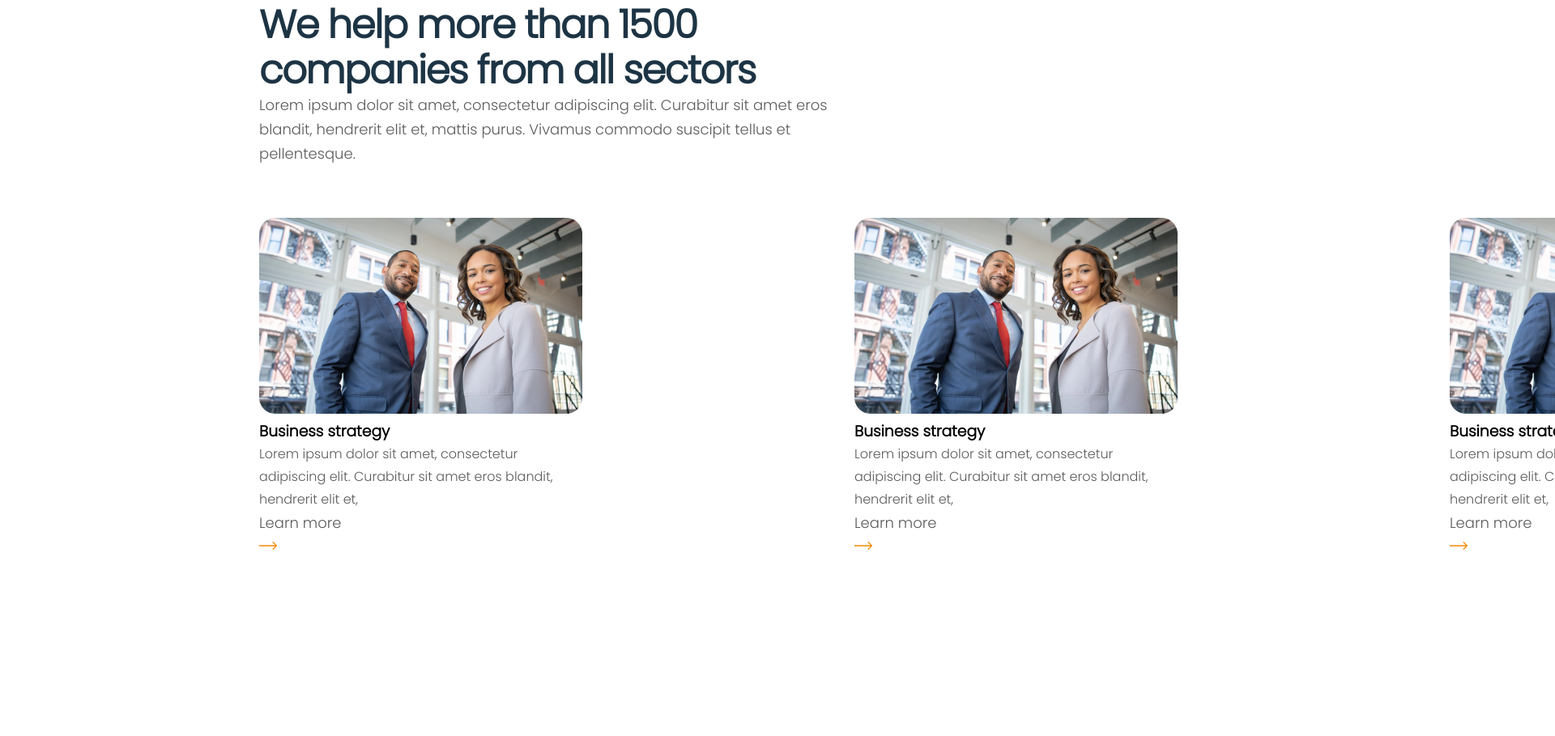
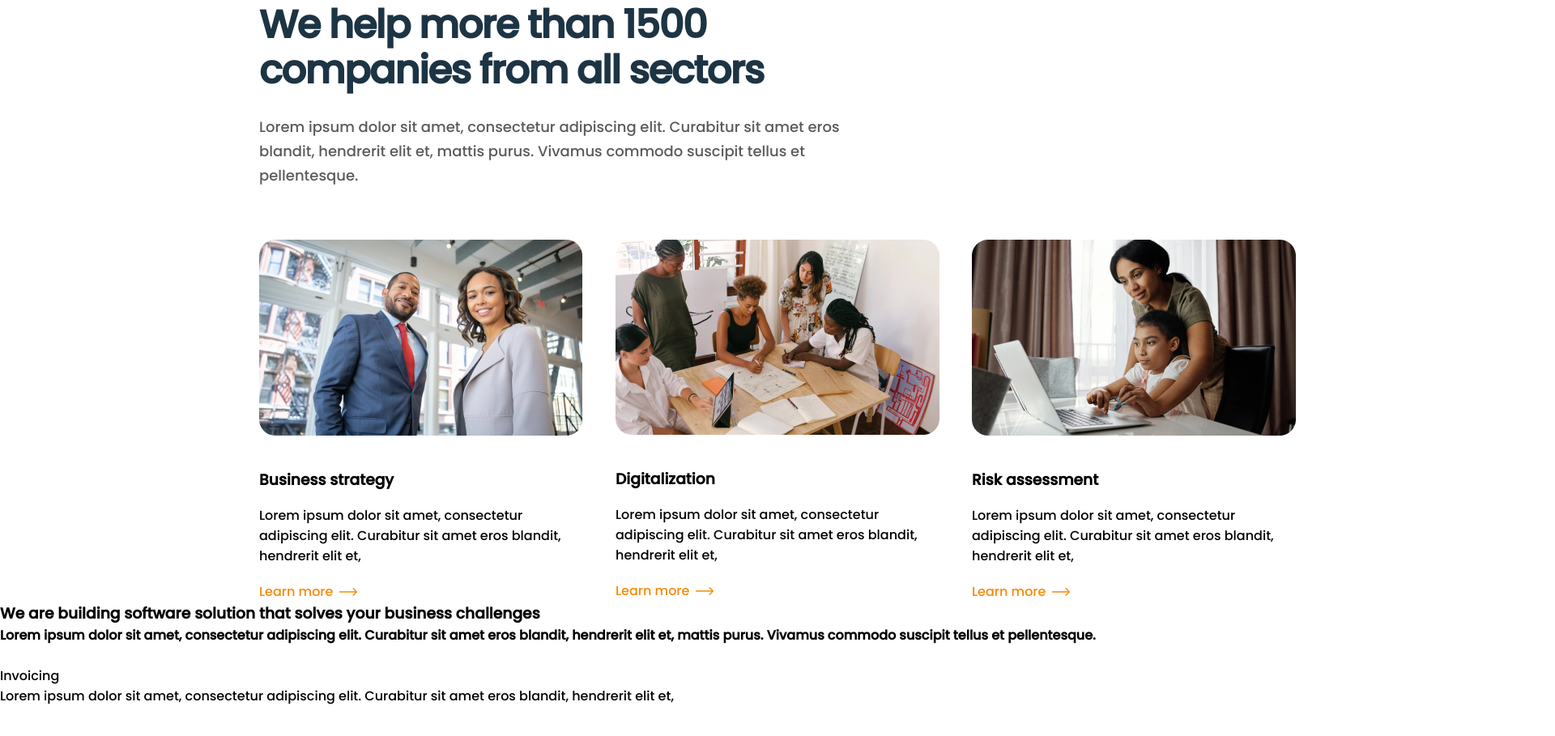
Before and after one commit to hoangphuc4869/Finsweet, a plain HTML site: page index.html in a window 1280 px wide. Shown: the part 803-1712 px from the top of the page at 81% size, 1920 px wide, since content can reach past the window. Drawn offline with Linux system fonts and the light colour scheme.

Commit message:
help_section

```diff
--- a/index.html
+++ b/index.html
@@ -7,7 +7,7 @@
     <link rel="preconnect" href="https://fonts.googleapis.com" />
     <link rel="preconnect" href="https://fonts.gstatic.com" crossorigin />
     <link
-      href="https://fonts.googleapis.com/css2?family=Poppins:wght@300&display=swap"
+      href="https://fonts.googleapis.com/css2?family=Poppins:wght@500&display=swap"
       rel="stylesheet"
     />
     <title>Document</title>
@@ -58,6 +58,7 @@
         </div> -->
       </div>
     </div>
+    <!-- help section -->
     <div class="help">
       <h2>We help more than 1500 companies from all sectors</h2>
       <h4>
@@ -74,44 +75,56 @@
             sit amet eros blandit, hendrerit elit et,
           </div>
           <div class="learn-more-button">
-            <h4>Learn more</h4>
+            <span class="learn-more">Learn more</span>
             <img src="img\Icon.svg" alt="" />
           </div>
         </div>
         <div class="card">
-          <img src="img\Image.png" alt="" />
-          <h3 class="card-title">Business strategy</h3>
+          <img src="img\Image (1).png" alt="" />
+          <h3 class="card-title">Digitalization</h3>
           <div class="card-content">
             Lorem ipsum dolor sit amet, consectetur adipiscing elit. Curabitur
             sit amet eros blandit, hendrerit elit et,
           </div>
           <div class="learn-more-button">
-            <h4>Learn more</h4>
+            <span class="learn-more">Learn more</span>
             <img src="img\Icon.svg" alt="" />
           </div>
         </div>
         <div class="card">
-          <img src="img\Image.png" alt="" />
-          <h3 class="card-title">Business strategy</h3>
+          <img src="img\Image (2).png" alt="" />
+          <h3 class="card-title">Risk assessment</h3>
           <div class="card-content">
             Lorem ipsum dolor sit amet, consectetur adipiscing elit. Curabitur
             sit amet eros blandit, hendrerit elit et,
           </div>
           <div class="learn-more-button">
-            <h4>Learn more</h4>
+            <span class="learn-more">Learn more</span>
             <img src="img\Icon.svg" alt="" />
           </div>
         </div>
-        <div class="card">
-          <img src="img\Image.png" alt="" />
-          <h3 class="card-title">Business strategy</h3>
-          <div class="card-content">
-            Lorem ipsum dolor sit amet, consectetur adipiscing elit. Curabitur
-            sit amet eros blandit, hendrerit elit et,
-          </div>
-          <div class="learn-more-button">
-            <h4>Learn more</h4>
-            <img src="img\Icon.svg" alt="" />
+      </div>
+    </div>
+
+    <!-- feature section -->
+    <div class="FeatureSection">
+      <div class="feature-wrapper">
+        <h3>
+          We are building software solution that solves your business challenges
+        </h3>
+        <h4>
+          Lorem ipsum dolor sit amet, consectetur adipiscing elit. Curabitur sit
+          amet eros blandit, hendrerit elit et, mattis purus. Vivamus commodo
+          suscipit tellus et pellentesque.
+        </h4>
+        <div class="features">
+          <div class="feature">
+            <img src="" alt="" />
+            <div class="title">Invoicing</div>
+            <div class="content">
+              Lorem ipsum dolor sit amet, consectetur adipiscing elit. Curabitur
+              sit amet eros blandit, hendrerit elit et,
+            </div>
           </div>
         </div>
       </div>
--- a/style.css
+++ b/style.css
@@ -142,6 +142,9 @@ button {
 
 .help {
   margin: 96px 320px 0px 320px;
+  width: 1280px;
+  height: 740px;
+  flex-shrink: 0;
 }
 
 .help h2 {
@@ -165,20 +168,41 @@ button {
   font-weight: 500;
   line-height: 30px; /* 166.667% */
   width: 735px;
+  margin-top: 27px;
 }
 
 .help .help_posts {
+  display: flex;
+  width: 1280px;
+  height: 447px;
+  flex-shrink: 0;
+  justify-content: space-between;
   margin-top: 64px;
-  display: flex;
-  /* justify-content: flex-start; */
 }
 
-.card .card-content {
-  color: #5b5b5b;
-  font-family: Poppins;
+.card {
+  width: 400px;
+  height: 447px;
+  flex-shrink: 0;
+}
+
+.learn-more-button {
+  display: flex;
+  justify-content: flex-start;
+  align-items: center;
+  margin-top: 24px;
+}
+
+.learn-more-button .learn-more {
+  color: #f58a07;
   font-size: 16px;
   font-style: normal;
   font-weight: 500;
-  line-height: 28px; /* 175% */
-  width: 399px;
+  line-height: 106.5%; /* 17.04px */
+  margin-right: 8px;
 }
+
+.card-title {
+  margin-top: 33px;
+  margin-bottom: 17px;
+}
```
Also changed, not shown: img/Image (1).png (added), img/Image (2).png (added).
